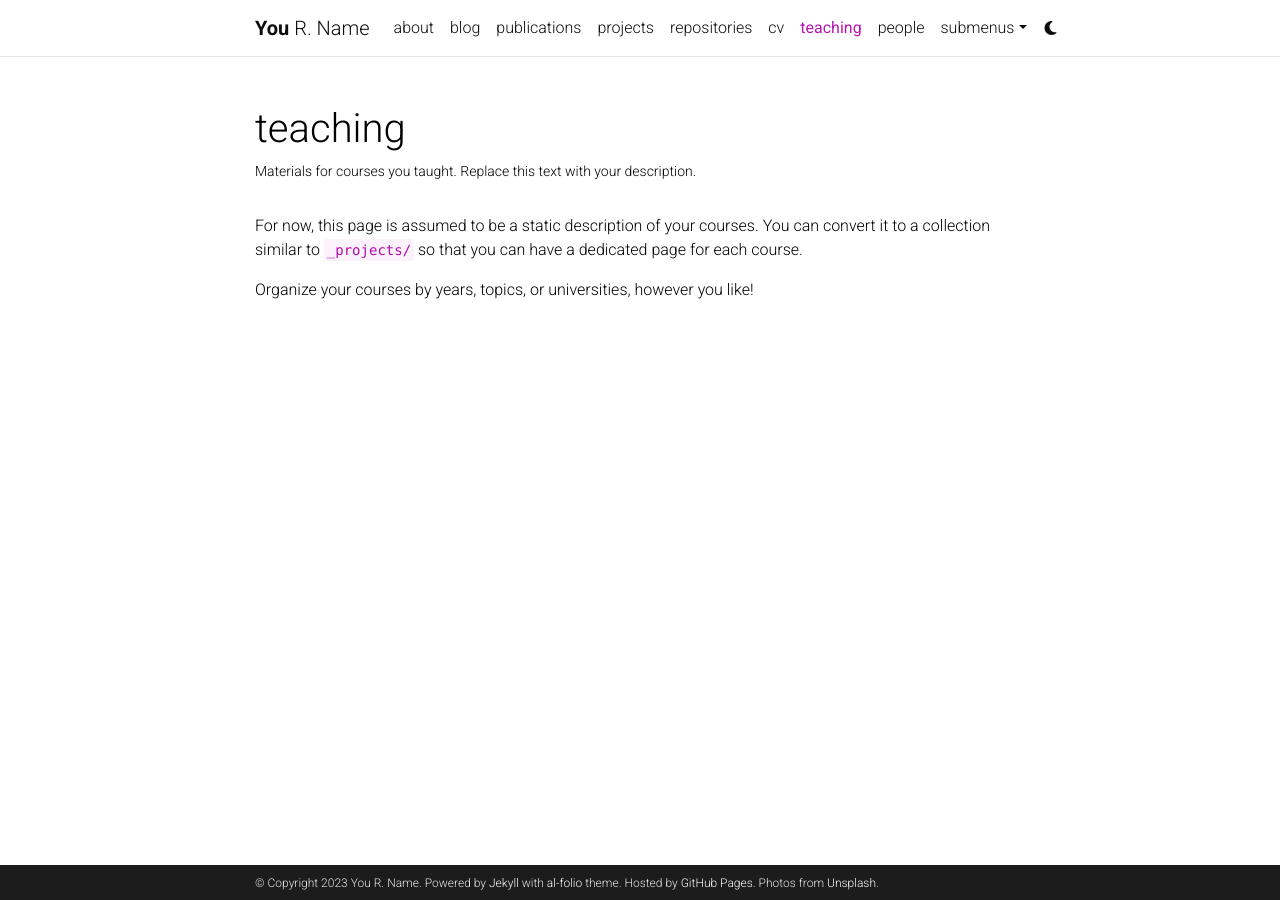
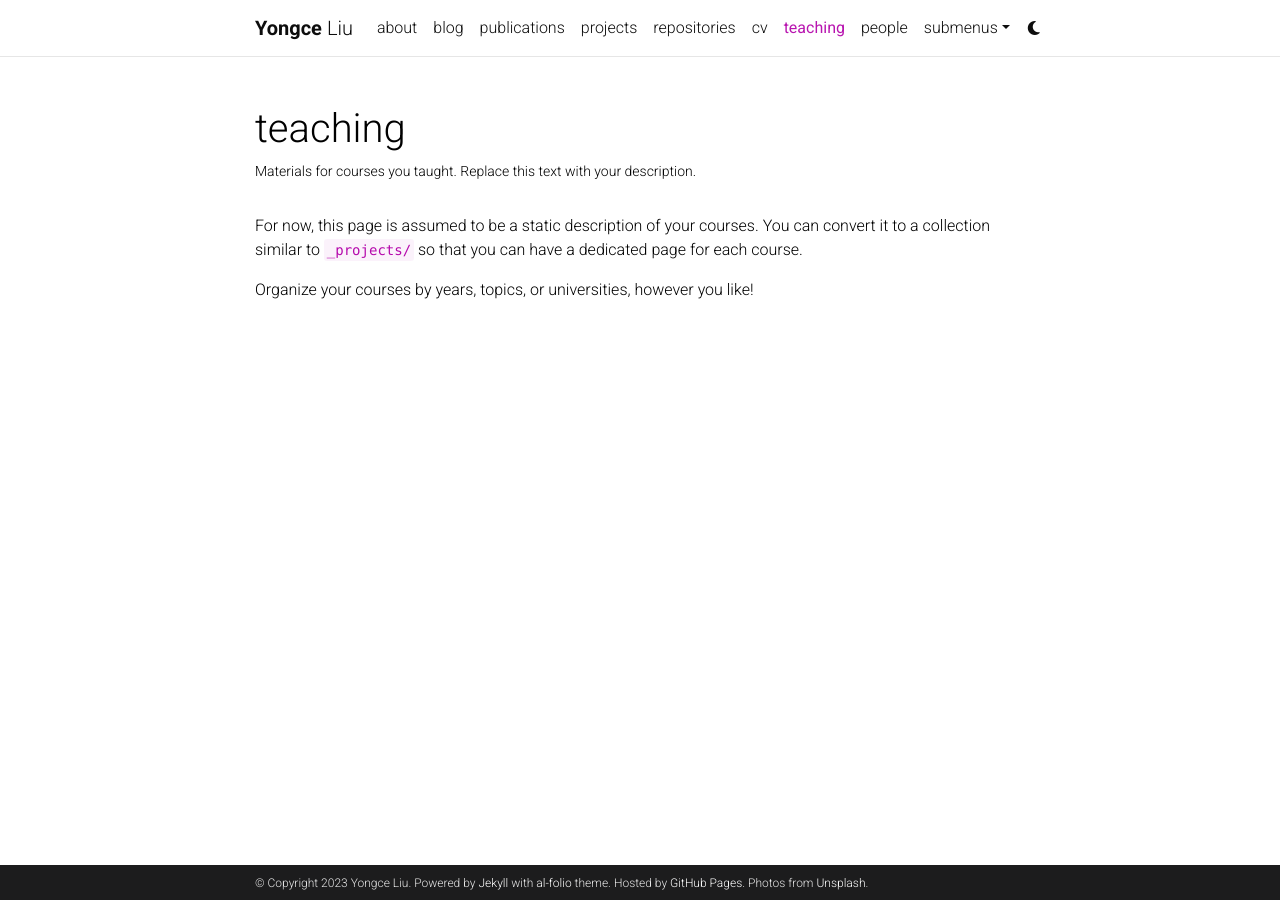
Before and after one commit to RightTimeAir/righttimeair.github.io, a Jekyll site: the page built from _pages/teaching.md, in a window 1280 px wide. Built offline with Jekyll 4.4.1, drawn with Linux system fonts in a browser that asks for light colours; comment, search, counter and statistics services are not loaded; a style sheet for code colours, icons or effects is not loaded.

Commit message:
Update _config.yml

```diff
--- a/_config.yml
+++ b/_config.yml
@@ -3,10 +3,10 @@
 # -----------------------------------------------------------------------------
 
 title: blank # the website title (if blank, full name will be used instead)
-first_name: You
-middle_name: R.
-last_name: Name
-email: you@example.com
+first_name: Yongce
+middle_name:
+last_name: Liu
+email: dsy_neu@163.com
 description: > # the ">" symbol means to ignore newlines until "footer_text:"
   A simple, whitespace theme for academics. Based on [*folio](https://github.com/bogoli/-folio) design.
 footer_text: >
@@ -18,8 +18,8 @@
 lang: en # the language of your site (for example: en, fr, cn, ru, etc.)
 icon: ⚛️  # the emoji used as the favicon (alternatively, provide image name in /assets/img/)
 
-url: https://alshedivat.github.io # the base hostname & protocol for your site
-baseurl: /al-folio # the subpath of your site, e.g. /blog/
+url: https://righttimeair.github.io # the base hostname & protocol for your site
+baseurl: # the subpath of your site, e.g. /blog/
 last_updated: false # set to true if you want to display last updated in the footer
 impressum_path:  # set to path to include impressum link in the footer, use the same path as permalink in a page, helps to conform with EU GDPR
 
```
